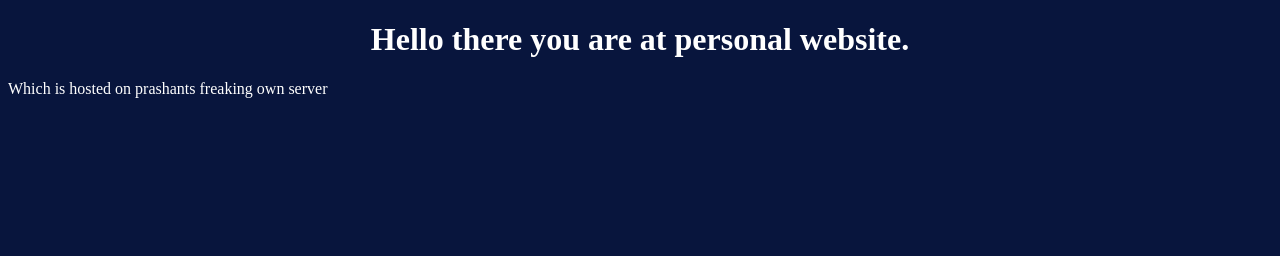
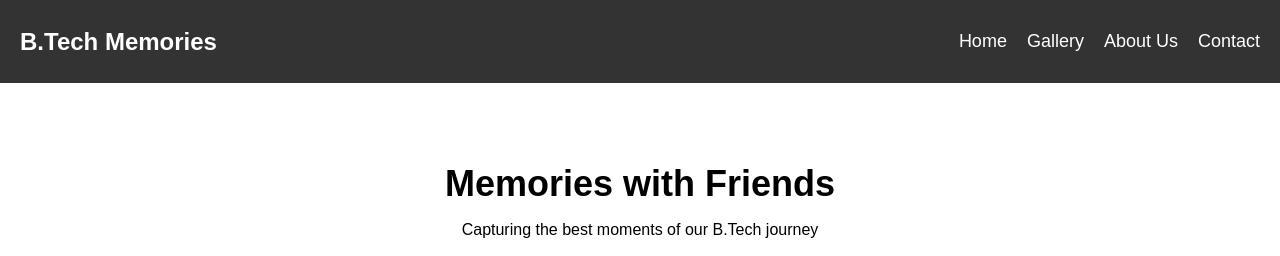
Before and after one commit to prashantpal8980/python_with_django, a Django app: page / in a window 1280 px wide. Shown: the top 256 px of the page. Before the commit the page ends 98 px from the top, so only its background shows below. Run offline with Django 5.2, Linux system fonts and the light colour scheme.

Commit message:
I have edited index.html and style.css for the Gallery Pending works: I need to add more on Gallery About  contact and many more. Additional funtionalities to be added: A note where anybody can share any memory or any incident that they remember regarding anyone

```diff
--- a/personalWebsite/static/style.css
+++ b/personalWebsite/static/style.css
@@ -1,8 +1,69 @@
-body{
-    background-color: #08153d;
-    color: #FFFFFF;
+body {
+    font-family: Arial, sans-serif;
+    margin: 0;
+    padding: 0;
+    background-color: #f9f9f9;
+    text-align: center;
 }
-h1{
-    text-align: center;
-    font-size: 2em;
+
+header {
+    background-color: #333;
+    color: white;
+    padding: 15px 0;
 }
+
+nav {
+    display: flex;
+    justify-content: space-between;
+    align-items: center;
+    padding: 0 20px;
+}
+
+.logo {
+    font-size: 24px;
+    font-weight: bold;
+}
+
+nav ul {
+    list-style: none;
+    display: flex;
+    gap: 20px;
+}
+
+nav ul li a {
+    color: white;
+    text-decoration: none;
+    font-size: 18px;
+}
+
+.hero {
+    padding: 50px 20px;
+    background-color: white;
+}
+
+h1 {
+    font-size: 36px;
+    margin-bottom: 10px;
+}
+
+.gallery, .work-gallery, .farewell-gallery {
+    display: flex;
+    flex-wrap: wrap;
+    justify-content: center;
+    gap: 15px;
+    padding: 20px;
+}
+
+gallery img, .work-gallery img, .farewell-gallery img {
+    width: 200px;
+    height: 200px;
+    object-fit: cover;
+    border-radius: 10px;
+    box-shadow: 0 4px 8px rgba(0, 0, 0, 0.2);
+}
+
+.highlights, .recent-works, .farewell {
+    padding: 40px 20px;
+    background-color: #fff;
+    margin-top: 20px;
+}
--- a/personalWebsite/templates/website/index.html
+++ b/personalWebsite/templates/website/index.html
@@ -4,11 +4,54 @@
 <head>
     <meta charset="UTF-8">
     <meta name="viewport" content="width=device-width, initial-scale=1.0">
-    <title>Home Page</title>
+    <title>Memories with Friends</title>
     <link rel="stylesheet" href="{% static 'style.css' %}">
 </head>
 <body>
-    <h1>Hello there you are at personal website.</h1>
-    <p> Which is hosted on prashants freaking own server</p>
+    <header>
+        <nav>
+            <div class="logo">B.Tech Memories</div>
+            <ul>
+                <li><a href="#">Home</a></li>
+                <li><a href="#">Gallery</a></li>
+                <li><a href="#">About Us</a></li>
+                <li><a href="#">Contact</a></li>
+            </ul>
+        </nav>
+    </header>
+
+    <section class="hero">
+        <h1>Memories with Friends</h1>
+        <p>Capturing the best moments of our B.Tech journey</p>
+        <div class="gallery">
+            <img src="friend1.jpg" alt="Friend 1">
+            <img src="friend2.jpg" alt="Friend 2">
+            <img src="friend3.jpg" alt="Friend 3">
+            <img src="friend4.jpg" alt="Friend 4">
+        </div>
+    </section>
+
+    <section class="highlights">
+        <h2>Best Moments</h2>
+        <p>Relive the unforgettable times we spent together.</p>
+    </section>
+
+    <section class="recent-works">
+        <h2>Group Pictures</h2>
+        <div class="work-gallery">
+            <img src="group1.jpg" alt="Group 1">
+            <img src="group2.jpg" alt="Group 2">
+            <img src="group3.jpg" alt="Group 3">
+            <img src="group4.jpg" alt="Group 4">
+        </div>
+    </section>
+
+    <section class="farewell">
+        <h2>Farewell & Last Days</h2>
+        <div class="farewell-gallery">
+            <img src="farewell1.jpg" alt="Farewell 1">
+            <img src="farewell2.jpg" alt="Farewell 2">
+        </div>
+    </section>
 </body>
 </html>
```
